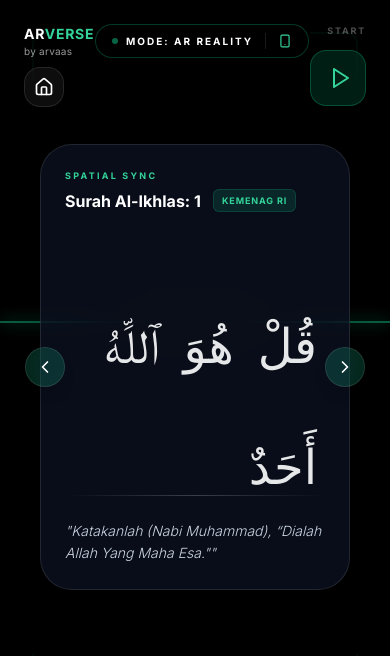
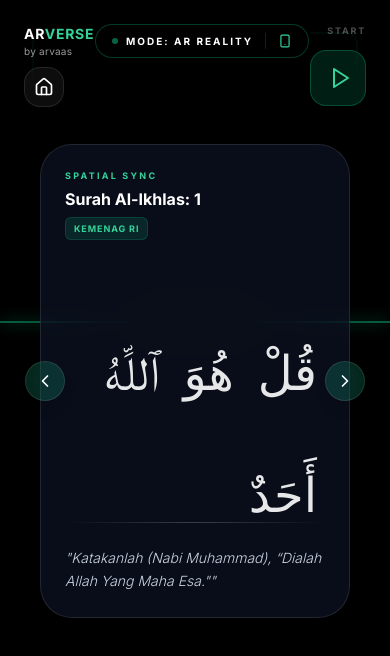
Before and after one commit to arvaas007/arverse, a Next.js app in the folder arverse/: page /ar in a window 390 px wide. Both pictures are taken after a click on the button "DRAW DAILY CARD". Shown: the top 656 px of the page. Built offline with nearby package versions, Linux system fonts and the light colour scheme.

Commit message:
fix: mobile UI overflow for surah titles

```diff
--- a/arverse/app/ar/page.tsx
+++ b/arverse/app/ar/page.tsx
@@ -451,9 +451,9 @@ export default function ArPage() {
                                                     <span className={`text-[9px] md:text-[10px] font-bold tracking-[0.25em] uppercase mb-1.5 transition-colors ${murojaahMode === 'listening' ? 'text-emerald-400' : 'text-emerald-400'}`}>
                                                         {murojaahMode === 'listening' ? "Spiritual Alignment Active" : (isArMode ? "Spatial Sync" : "Spiritual Core Stabilized")}
                                                     </span>
-                                                    <div className="flex items-center space-x-3">
-                                                        <h3 className="text-white font-bold text-base md:text-lg">{VERSES[currentVerseIdx].ref}</h3>
-                                                        <span className="bg-emerald-500/15 text-emerald-400 text-[9px] font-bold px-2 py-1 rounded-md border border-emerald-500/20 tracking-widest uppercase">Kemenag RI</span>
+                                                    <div className="flex flex-col sm:flex-row sm:items-center sm:space-x-3 space-y-2 sm:space-y-0 items-start">
+                                                        <h3 className="text-white font-bold text-base md:text-lg leading-tight">{VERSES[currentVerseIdx].ref}</h3>
+                                                        <span className="bg-emerald-500/15 text-emerald-400 text-[9px] font-bold px-2 py-1 rounded-md border border-emerald-500/20 tracking-widest uppercase w-fit">Kemenag RI</span>
                                                     </div>
                                                 </div>
                                                 <div className="text-right hidden sm:block">
```
